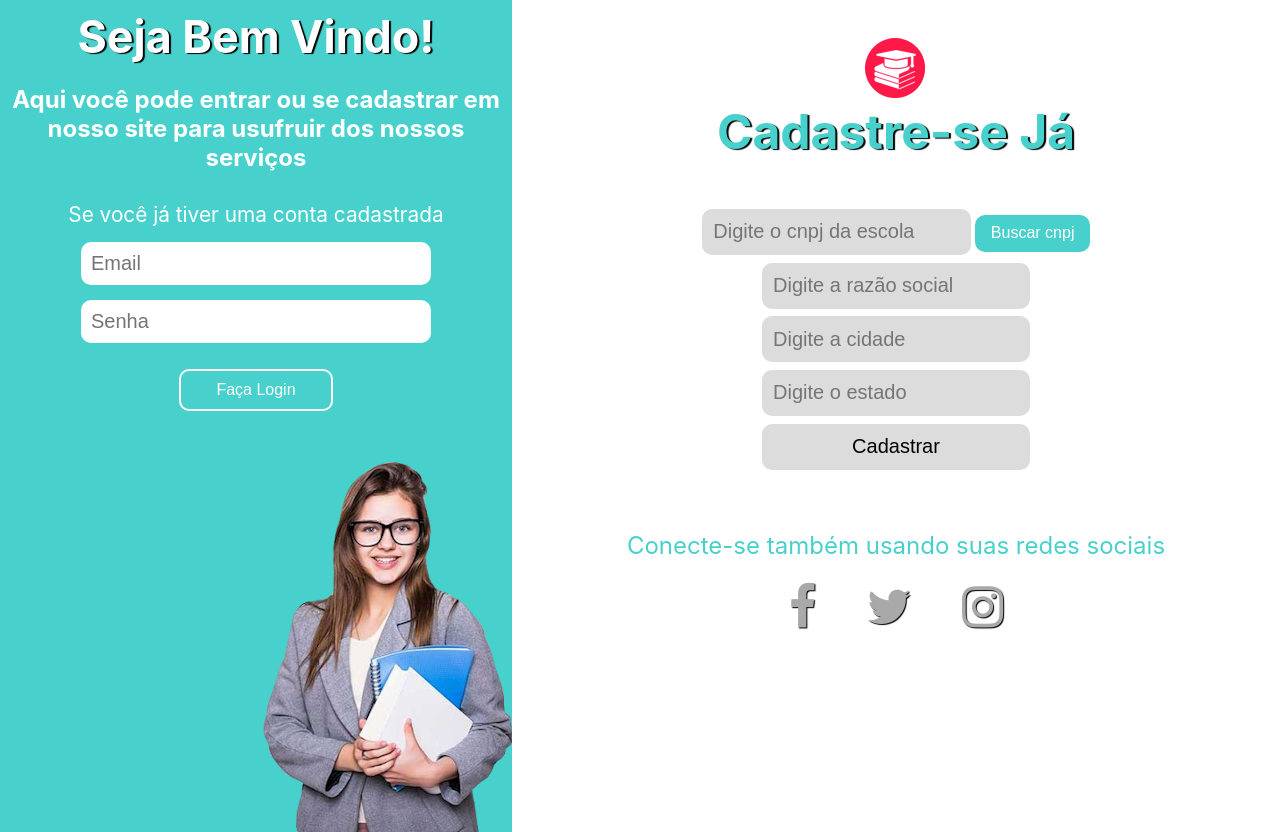
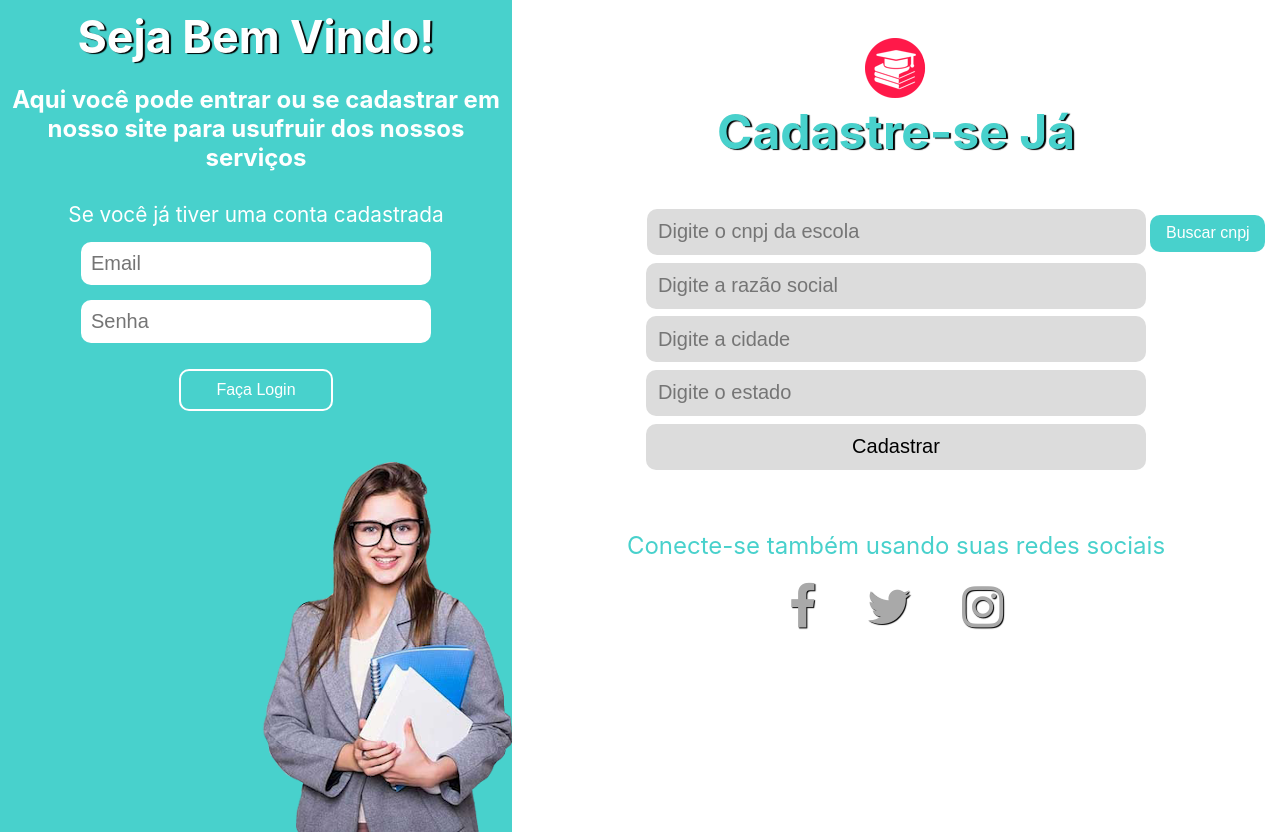
Before and after one commit to cesar99144/VagasEscolares-PHP, a PHP site: page /App/Views/home/loginECadastro.php in a window 1280 px wide. Run offline with PHP 8.4, Linux system fonts and the light colour scheme; some libraries are stand-ins or nearby versions.

Commit message:
Aumento dos campos do form de cadastros

```diff
--- a/Resource/css/loginEcadastro.css
+++ b/Resource/css/loginEcadastro.css
@@ -105,11 +105,17 @@
 }
 
 .lateral-direita input {
-    width: 35%;
+    width: 65%;
     color: #000000;
     background-color: #DCDCDC;
     padding: 1.5%;
     margin-top: 1%;
+
+}
+
+input#cnpj{
+
+    margin-left: 120px;
 }
 
 .lateral-direita button {
```
